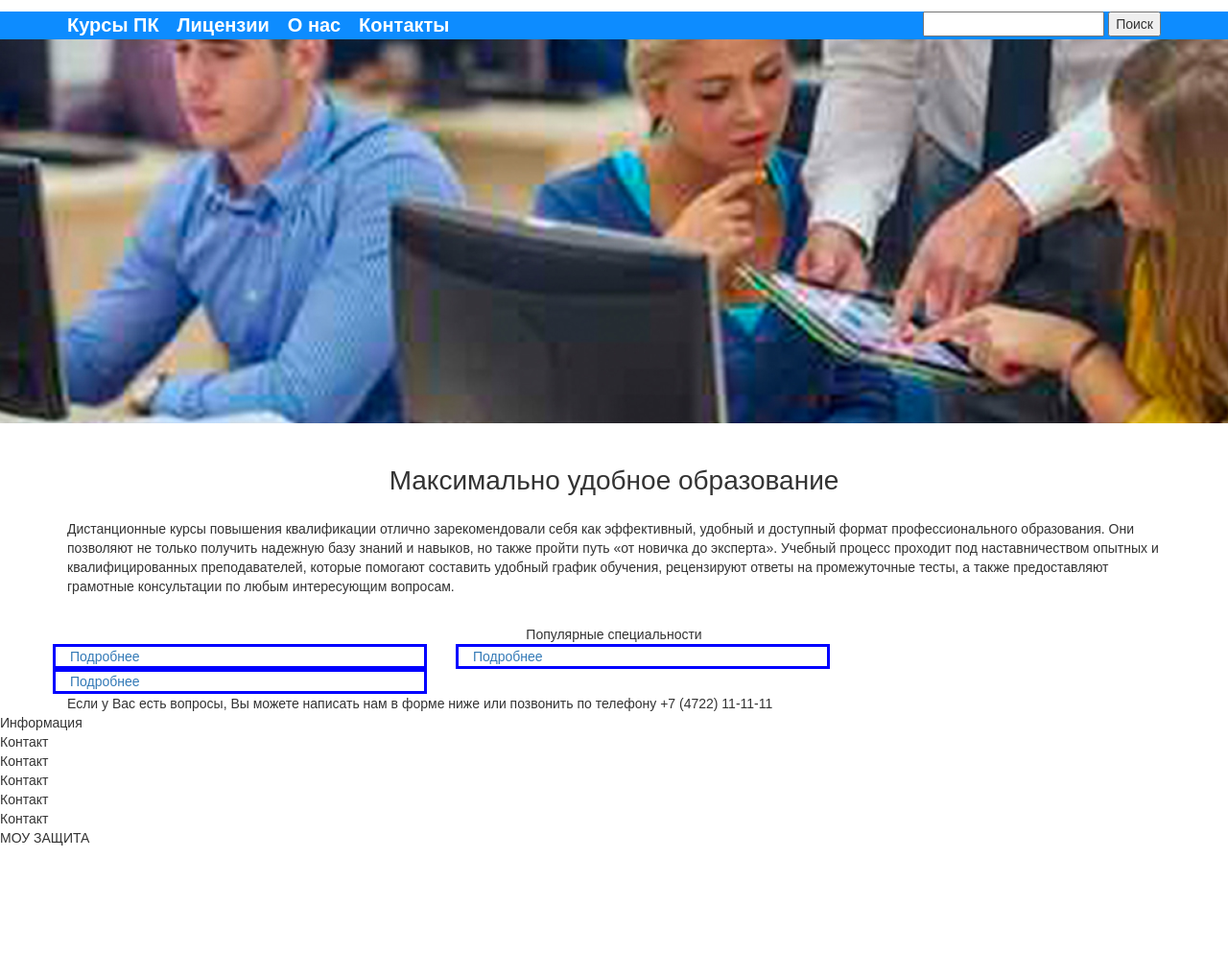
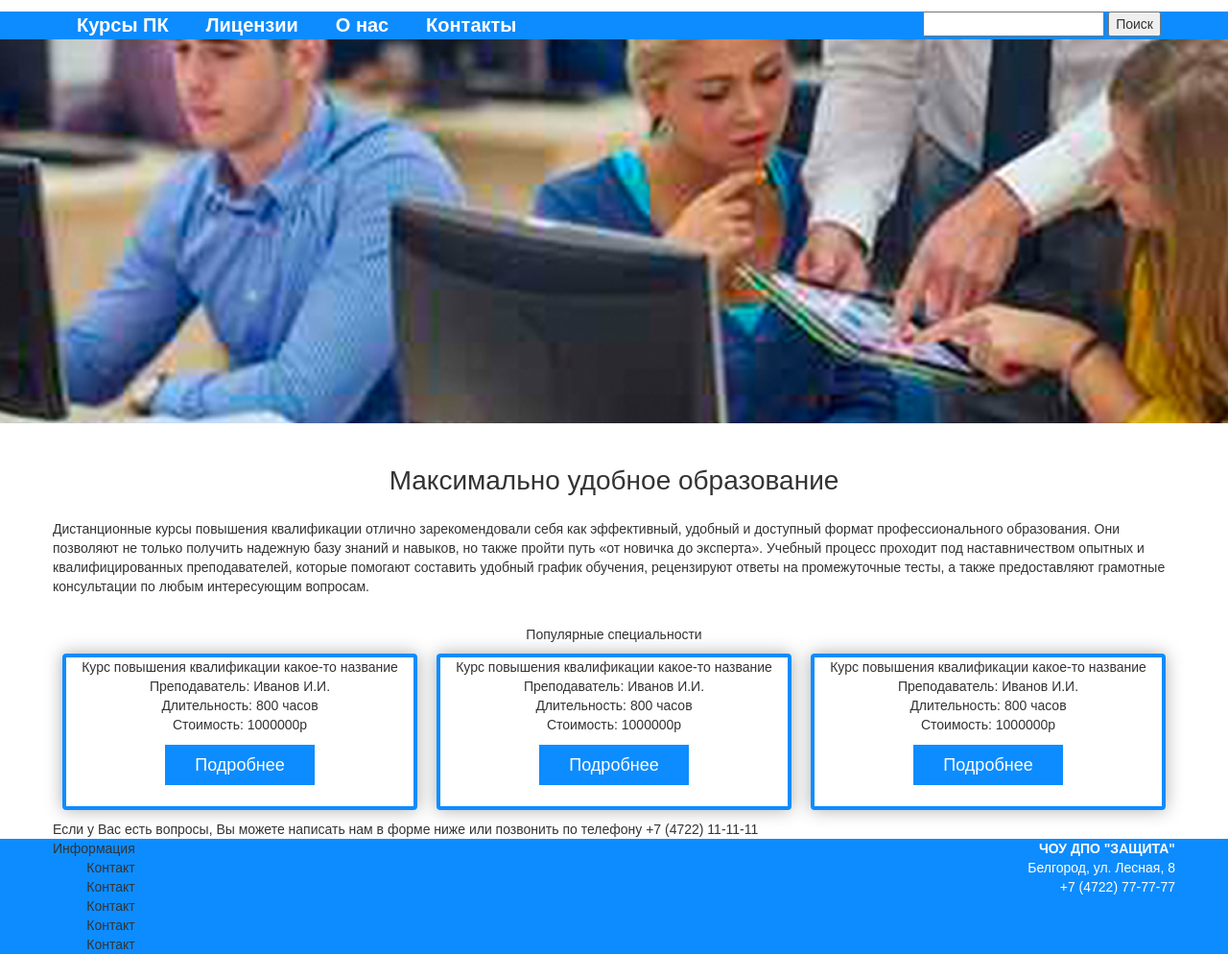
Before and after one commit to luisciphere/DESC-001-DPO, a plain HTML site: page index.html in a window 1280 px wide. Shown: the part 137-1131 px from the top of the page at 96% size. Before the commit the page ends 1020 px from the top, so only its background shows below. Drawn offline with Linux system fonts and the light colour scheme; files that its build step writes are made by us from their sources; a small style sheet from the web is missing.

Commit message:
поработал над главной

```diff
--- a/css/main.css
+++ b/css/main.css
@@ -55,6 +55,12 @@ header {
   font-size: 20px;
   color: white;
   font-weight: bold;
+  padding: 12px 10px;
+  text-decoration: none;
+}
+
+.nav li a:hover {
+  background-color: #0d84ef;
 }
 
 .nav ol {
@@ -80,12 +86,52 @@ header {
 /*** =CONTENT ***/
 
 .main-prev {
-  border: 3px solid blue;
-  /* width: 360px; */
-  margin-right: 30px;
+  padding: 10px;
 }
 
-.main-prev-last {
-  border: 3px solid blue;
+.main-prev-inside {
+  border: 4px solid #0d8cff;
+  border-radius: 4px;
+  text-align: center;
+  padding-bottom: 30px;
 
+  -webkit-box-shadow: 0px 0px 18px 0px rgba(51, 50, 50, 0.4);
+-moz-box-shadow:    0px 0px 18px 0px rgba(51, 50, 50, 0.4);
+box-shadow:         0px 0px 18px 0px rgba(51, 50, 50, 0.4);
+  /* width: 360px;
+  margin-right: 30px; */
 }
+
+.main-prev-inside a {
+border: 1px solid #0d8cff;
+padding: 10px 30px;
+text-decoration: none;
+background-color: #0d8cff;
+color: white;
+font-size: 18px;
+}
+
+.main-prev-inside a:hover {
+  -webkit-box-shadow: 0px 0px 18px 0px rgba(0, 165, 255, 0.4);
+  -moz-box-shadow:    0px 0px 18px 0px rgba(0, 165, 255, 0.4);
+  box-shadow:         0px 0px 18px 0px rgba(0, 165, 255, 0.4);
+}
+
+/*** =FOOTER ***/
+.footer {
+  background-color: #0d8cff;
+  }
+
+  .footer-links {
+    float:left;
+    text-align: right;
+  }
+
+  .footer-info {
+    float: right;
+    text-align: right;
+  }
+
+  .footer-info p {
+    color: white;
+  }
--- a/index.html
+++ b/index.html
@@ -17,7 +17,8 @@
           <div class="top-logo">
             <img src="img/logo-top.png" alt="Защита">
           </div>
-        <div class="top-button col-md-4"><a href="#">Перейти на учебный сайт</a></div>
+          <div class="top-button col-md-4"><a href="#">Перейти на учебный сайт</a>
+          </div>
         </div>
       </header>
 
@@ -48,23 +49,52 @@
   </div>
   <div class="container">
     <div class="content">
+      <div class="row">
         <h1>Максимально удобное образование</h1>
         <p>Дистанционные курсы повышения квалификации отлично зарекомендовали себя как эффективный, удобный и доступный формат профессионального образования. Они позволяют не только получить надежную базу знаний и навыков, но также пройти путь «от новичка до эксперта». Учебный процесс проходит под наставничеством опытных и квалифицированных преподавателей, которые помогают составить удобный график обучения, рецензируют ответы на промежуточные тесты, а также предоставляют грамотные консультации по любым интересующим вопросам.</p>
 
         <h2 class="main-prev-header">Популярные специальности</h2>
-      <div class="row">
+
         <div class="main-prev col-md-4">
+          <div class="main-prev-inside">
+            <h3>Курс повышения квалификации какое-то название</h3>
+            <p>Преподаватель: Иванов И.И.</p>
+            <p>Длительность: 800 часов</p>
+            <p>Стоимость: 1000000р</p>
+            <br>
             <a href="#">Подробнее</a>
           </div>
-        <div class="main-prev col-md-4"><a href="#">Подробнее</a></div>
-        <div class="main-prev-last col-md-4"><a href="#">Подробнее</a></div>
         </div>
-      <div class="callback">
+        <div class="main-prev col-md-4">
+          <div class="main-prev-inside">
+            <h3>Курс повышения квалификации какое-то название</h3>
+            <p>Преподаватель: Иванов И.И.</p>
+            <p>Длительность: 800 часов</p>
+            <p>Стоимость: 1000000р</p>
+            <br>
+            <a href="#">Подробнее</a>
+          </div>
+        </div>
+        <div class="main-prev col-md-4">
+          <div class="main-prev-inside">
+            <h3>Курс повышения квалификации какое-то название</h3>
+            <p>Преподаватель: Иванов И.И.</p>
+            <p>Длительность: 800 часов</p>
+            <p>Стоимость: 1000000р</p>
+            <br>
+            <a href="#">Подробнее</a>
+          </div>
+        </div>
+
         <p>Если у Вас есть вопросы, Вы можете написать нам в форме ниже или позвонить по телефону +7 (4722) 11-11-11</p>
+
       </div>
     </div>
   </div>
+
     <div class="footer">
+      <div class="container">
+        <div class="row">
       <div class="footer-links">
         <h3>Информация</h3>
         <ol>
@@ -75,7 +105,13 @@
           <li>Контакт</li>
         </ol>
       </div>
-      <div class="footer-info">МОУ ЗАЩИТА</div>
+      <div class="footer-info">
+        <p><strong>ЧОУ ДПО "ЗАЩИТА"</strong></p>
+        <p>Белгород, ул. Лесная, 8</p>
+        <p>+7 (4722) 77-77-77</p>
+      </div>
+      </div>
+      </div>
     </div>
 </body>
 </html>
```
Lines whose indentation alone changed are shown as unchanged.
